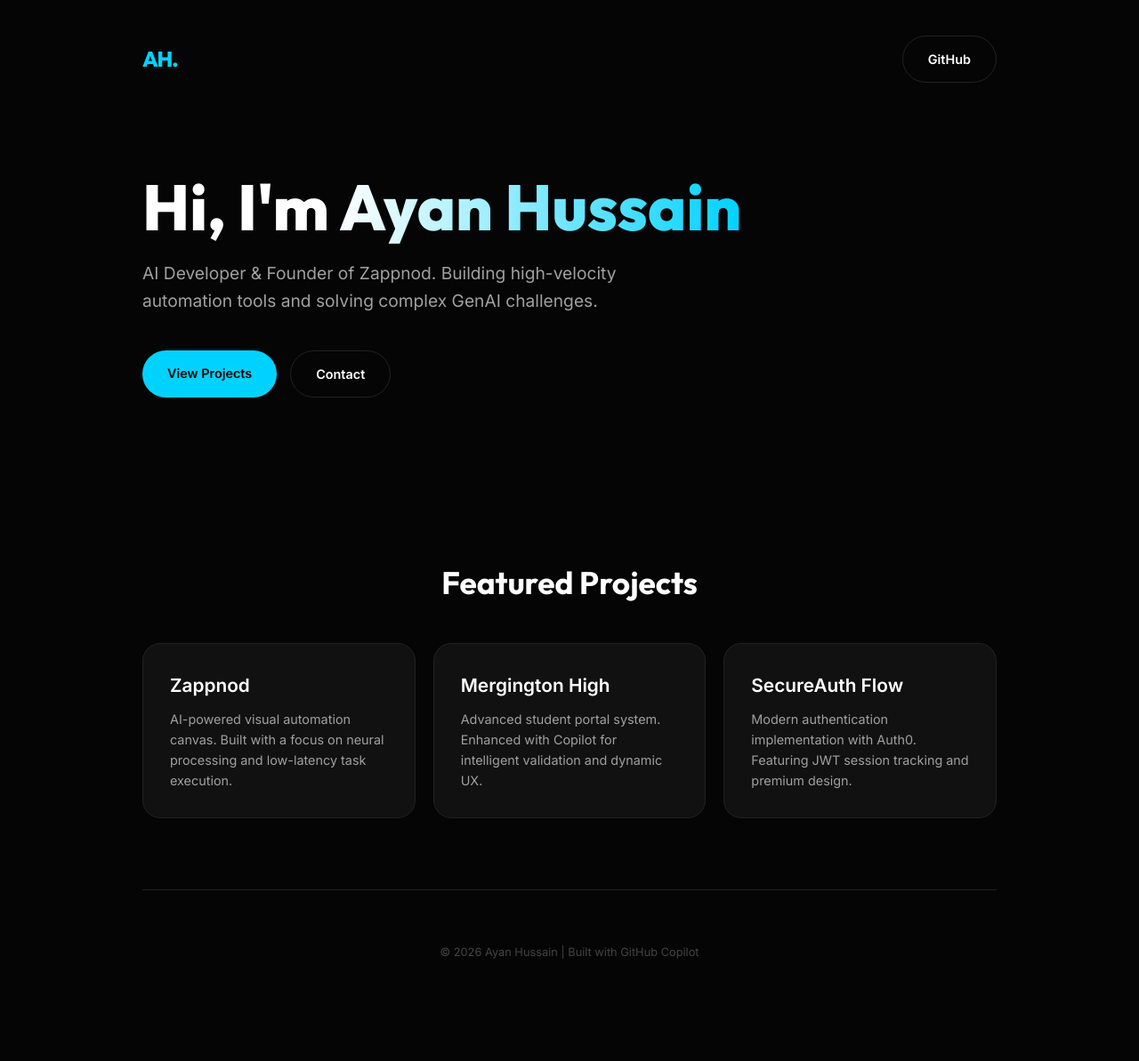
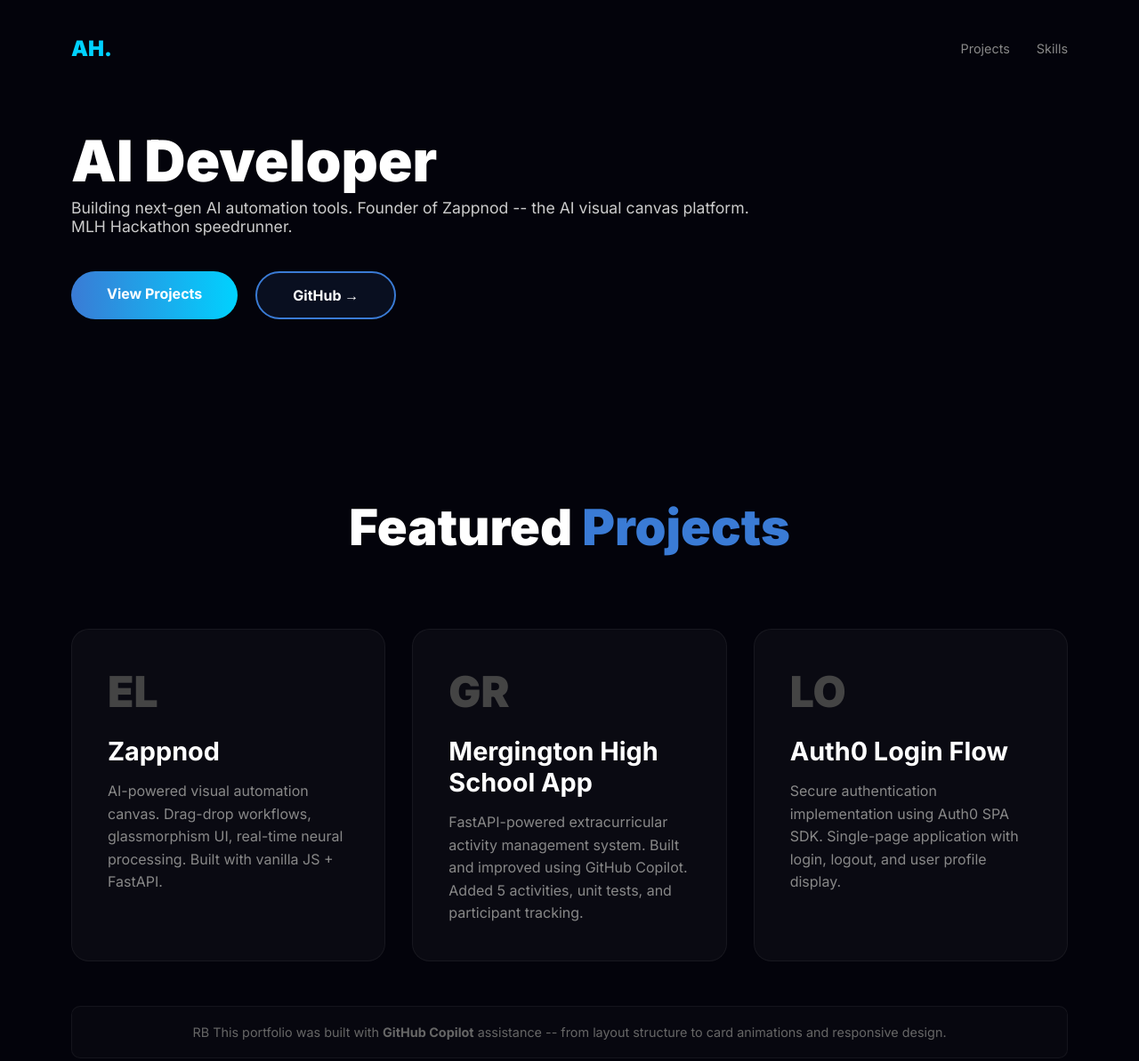
Before and after one commit to ayanlogix/copilot-simple-portfolio, a plain HTML site: page index.html in a window 1280 px wide. Shown: the whole page at 89% size. Before the commit the page ends 1142 px from the top, so only its background shows below. Drawn offline with Linux system fonts and the light colour scheme.

Commit message:
Restore old UI style with layout fixes

```diff
--- a/index.html
+++ b/index.html
@@ -4,133 +4,86 @@
     <meta charset="UTF-8">
     <meta name="viewport" content="width=device-width, initial-scale=1.0">
     <title>Ayan Hussain | AI Developer</title>
-    <link href="https://fonts.googleapis.com/css2?family=Outfit:wght@400;700;800&family=Inter:wght@400;600&display=swap" rel="stylesheet">
+    <link href="https://fonts.googleapis.com/css2?family=Inter:wght@400;700;900&display=swap" rel="stylesheet">
     <style>
-        :root {
-            --bg: #050505;
-            --primary: #00d2ff;
-            --secondary: #3a7bd5;
-            --text: #ffffff;
-            --text-dim: #a0a0a0;
-            --card: #111111;
-            --border: #222222;
+        * { margin: 0; padding: 0; box-sizing: border-box; }
+        body {
+            background-color: #03030b;
+            color: white;
+            font-family: 'Inter', sans-serif;
+            overflow-x: hidden;
         }
+        .container { max-width: 1200px; margin: 0 auto; padding: 0 40px; }
 
-        * { margin: 0; padding: 0; box-sizing: border-box; }
-
-        body {
-            font-family: 'Inter', sans-serif;
-            background: var(--bg);
-            color: var(--text);
-            line-height: 1.6;
-            min-height: 100vh;
-        }
-
-        .container {
-            max-width: 1000px;
-            margin: 0 auto;
-            padding: 0 20px;
-        }
-
-        /* FIX: Increased padding and clear separation */
+        /* Fixed Nav Spacing */
         nav {
             padding: 40px 0;
             display: flex;
             justify-content: space-between;
             align-items: center;
         }
+        .logo { font-weight: 900; font-size: 1.5rem; color: #00d2ff; }
+        .nav-links { display: flex; gap: 30px; font-size: 0.9rem; color: #888; }
 
-        .logo {
-            font-family: 'Outfit', sans-serif;
-            font-weight: 800;
-            font-size: 1.5rem;
-            color: var(--primary);
-            letter-spacing: -1px;
+        /* Hero Section - Restored Old Style */
+        .hero {
+            padding: 40px 0 100px; /* Added top padding to prevent overlap */
+        }
+        h1 { font-size: 4rem; font-weight: 900; margin-bottom: 10px; line-height: 1; }
+        .subheading { font-size: 1.1rem; color: #ccc; margin-bottom: 40px; max-width: 800px; }
+
+        .btn-group { display: flex; gap: 20px; }
+        .btn-view {
+            background: linear-gradient(90deg, #3a7bd5, #00d2ff);
+            padding: 15px 40px;
+            border-radius: 50px;
+            font-weight: 700;
+            text-decoration: none;
+            color: white;
+        }
+        .btn-github {
+            border: 2px solid #3a7bd5;
+            padding: 15px 40px;
+            border-radius: 50px;
+            font-weight: 700;
+            text-decoration: none;
+            color: white;
+            background: rgba(58, 123, 213, 0.1);
         }
 
-        /* FIX: Massive top margin to prevent overlap with logo */
-        header {
-            padding: 60px 0 100px;
-        }
-
-        h1 {
-            font-family: 'Outfit', sans-serif;
-            font-size: clamp(2.5rem, 8vw, 4.5rem);
-            font-weight: 800;
-            line-height: 1.1;
-            margin-bottom: 20px;
-        }
-
-        .gradient {
-            background: linear-gradient(to right, #fff, var(--primary));
-            -webkit-background-clip: text;
-            -webkit-text-fill-color: transparent;
-        }
-
-        .desc {
-            font-size: 1.2rem;
-            color: var(--text-dim);
-            max-width: 600px;
-            margin-bottom: 40px;
-        }
-
-        .btn-group { display: flex; gap: 15px; }
-
-        .btn {
-            padding: 14px 28px;
-            border-radius: 100px;
-            font-weight: 700;
-            text-decoration: none;
-            transition: 0.3s;
-            font-size: 0.9rem;
-        }
-
-        .btn-p {
-            background: var(--primary);
-            color: #000;
-        }
-
-        .btn-o {
-            border: 1px solid var(--border);
-            color: #fff;
-        }
-
-        .btn:hover { transform: translateY(-3px); opacity: 0.9; }
-
-        section { padding: 80px 0; }
-
-        h2 {
-            font-family: 'Outfit', sans-serif;
-            font-size: 2.2rem;
-            margin-bottom: 40px;
-            text-align: center;
-        }
+        /* Projects Section */
+        .projects-section { padding: 100px 0; }
+        .section-title { font-size: 3.5rem; font-weight: 900; text-align: center; margin-bottom: 80px; }
+        .section-title span { color: #3a7bd5; }
 
         .grid {
             display: grid;
-            grid-template-columns: repeat(auto-fit, minmax(300px, 1fr));
-            gap: 20px;
+            grid-template-columns: repeat(auto-fit, minmax(350px, 1fr));
+            gap: 30px;
         }
 
+        /* Restored "EL", "GR", "LO" Style */
         .card {
-            background: var(--card);
-            border: 1px solid var(--border);
-            padding: 30px;
+            background: rgba(255, 255, 255, 0.03);
+            border: 1px solid rgba(255, 255, 255, 0.05);
+            padding: 40px;
             border-radius: 20px;
             transition: 0.3s;
         }
+        .card:hover { background: rgba(255, 255, 255, 0.05); transform: translateY(-5px); }
+        .card-code { font-size: 3rem; font-weight: 900; color: #444; margin-bottom: 20px; }
+        .card h3 { font-size: 1.8rem; margin-bottom: 15px; }
+        .card p { color: #888; line-height: 1.6; font-size: 1rem; }
 
-        .card:hover { border-color: var(--primary); transform: translateY(-5px); }
-
-        .card h3 { font-size: 1.3rem; margin-bottom: 10px; }
-        .card p { color: var(--text-dim); font-size: 0.9rem; }
-
-        footer {
+        .footer-note {
+            background: rgba(255, 255, 255, 0.02);
+            padding: 20px;
+            border-radius: 10px;
             text-align: center;
-            padding: 60px 0;
-            border-top: 1px solid var(--border);
-            color: #444;
-            font-size: 0.8rem;
+            margin-top: 50px;
+            color: #666;
+            font-size: 0.9rem;
+            border: 1px solid rgba(255, 255, 255, 0.05);
         }
     </style>
 </head>
@@ -138,39 +91,45 @@
     <div class="container">
         <nav>
             <div class="logo">AH.</div>
-            <a href="https://github.com/ayanlogix" class="btn btn-o">GitHub</a>
+            <div class="nav-links">
+                <span>Projects</span>
+                <span>Skills</span>
+            </div>
         </nav>
 
-        <header>
-            <h1>Hi, I'm <span class="gradient">Ayan Hussain</span></h1>
-            <p class="desc">AI Developer & Founder of Zappnod. Building high-velocity automation tools and solving complex GenAI challenges.</p>
+        <header class="hero">
+            <h1>AI Developer</h1>
+            <p class="subheading">Building next-gen AI automation tools. Founder of Zappnod -- the AI visual canvas platform. MLH Hackathon speedrunner.</p>
             <div class="btn-group">
-                <a href="#work" class="btn btn-p">View Projects</a>
-                <a href="mailto:logix.ayan@gmail.com" class="btn btn-o">Contact</a>
+                <a href="#work" class="btn-view">View Projects</a>
+                <a href="https://github.com/ayanlogix" class="btn-github">GitHub &rarr;</a>
             </div>
         </header>
 
-        <section id="work">
-            <h2>Featured Projects</h2>
+        <section id="work" class="projects-section">
+            <h2 class="section-title">Featured <span>Projects</span></h2>
             <div class="grid">
                 <div class="card">
+                    <div class="card-code">EL</div>
                     <h3>Zappnod</h3>
-                    <p>AI-powered visual automation canvas. Built with a focus on neural processing and low-latency task execution.</p>
+                    <p>AI-powered visual automation canvas. Drag-drop workflows, glassmorphism UI, real-time neural processing. Built with vanilla JS + FastAPI.</p>
                 </div>
                 <div class="card">
-                    <h3>Mergington High</h3>
-                    <p>Advanced student portal system. Enhanced with Copilot for intelligent validation and dynamic UX.</p>
+                    <div class="card-code">GR</div>
+                    <h3>Mergington High School App</h3>
+                    <p>FastAPI-powered extracurricular activity management system. Built and improved using GitHub Copilot. Added 5 activities, unit tests, and participant tracking.</p>
                 </div>
                 <div class="card">
-                    <h3>SecureAuth Flow</h3>
-                    <p>Modern authentication implementation with Auth0. Featuring JWT session tracking and premium design.</p>
+                    <div class="card-code">LO</div>
+                    <h3>Auth0 Login Flow</h3>
+                    <p>Secure authentication implementation using Auth0 SPA SDK. Single-page application with login, logout, and user profile display.</p>
                 </div>
             </div>
+
+            <div class="footer-note">
+                RB This portfolio was built with <strong>GitHub Copilot</strong> assistance -- from layout structure to card animations and responsive design.
+            </div>
         </section>
-
-        <footer>
-            &copy; 2026 Ayan Hussain | Built with GitHub Copilot
-        </footer>
     </div>
 </body>
 </html>
```
